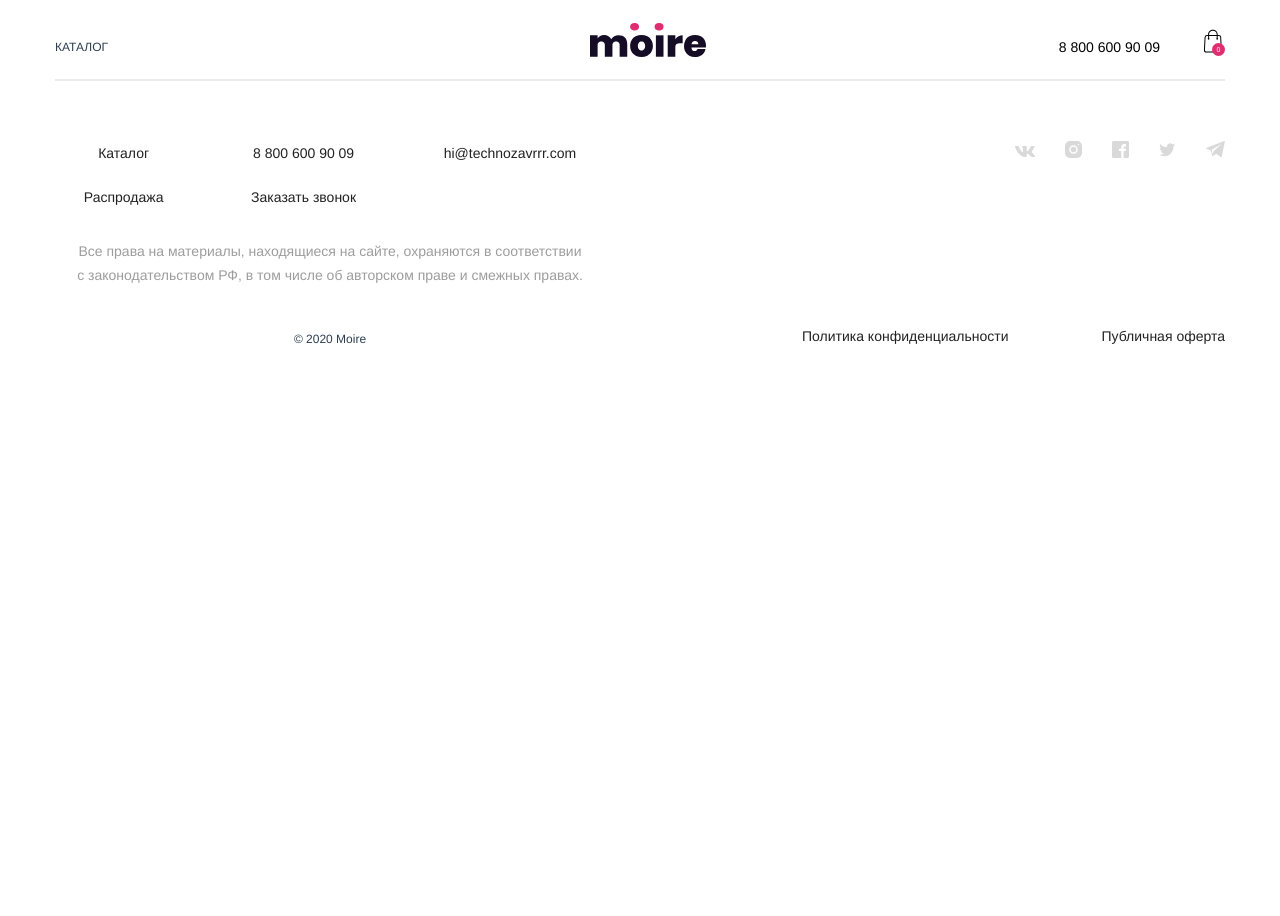
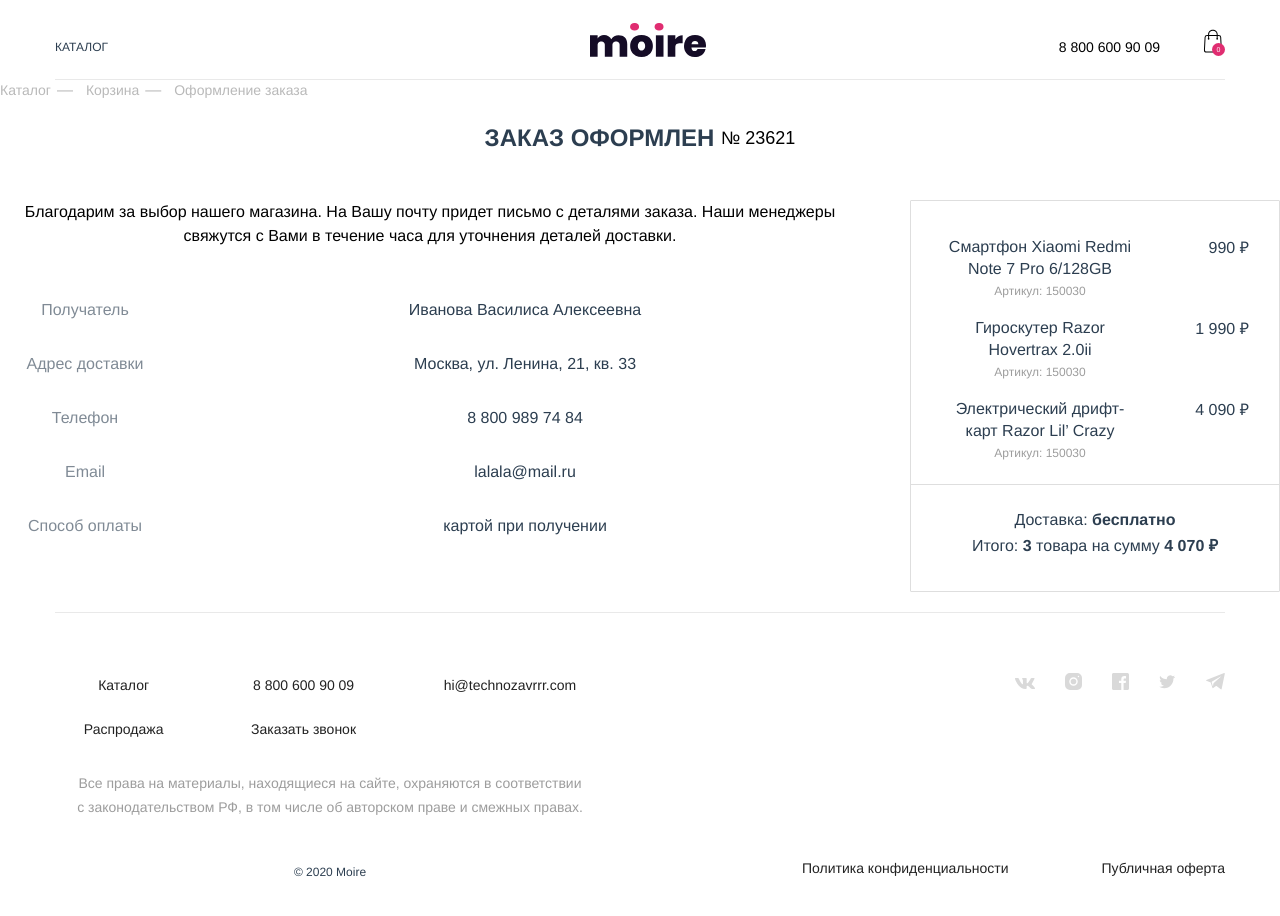
Before and after one commit to teamGro/moire, a Vue app: page /orderInfo in a window 1280 px wide. Shown: the top 916 px of the page. Before the commit the page ends 800 px from the top, so only its background shows below. Built offline with nearby package versions, Linux system fonts and the light colour scheme; no server answers; a web font is replaced by a local one.

Commit message:
added orderInfo page

```diff
--- /dev/null
+++ b/src/pages/OrderInfoPage.vue
@@ -0,0 +1,87 @@
+<template>
+  <div class="content__top">
+    <ul class="breadcrumbs">
+      <li class="breadcrumbs__item">
+        <a class="breadcrumbs__link" href="index.html"> Каталог </a>
+      </li>
+      <li class="breadcrumbs__item">
+        <a class="breadcrumbs__link" href="cart.html"> Корзина </a>
+      </li>
+      <li class="breadcrumbs__item">
+        <a class="breadcrumbs__link"> Оформление заказа </a>
+      </li>
+    </ul>
+
+    <h1 class="content__title">Заказ оформлен <span>№ 23621</span></h1>
+  </div>
+
+  <section class="cart">
+    <form class="cart__form form" action="#" method="POST">
+      <div class="cart__field">
+        <p class="cart__message">
+          Благодарим за&nbsp;выбор нашего магазина. На&nbsp;Вашу почту придет
+          письмо с&nbsp;деталями заказа. Наши менеджеры свяжутся с&nbsp;Вами
+          в&nbsp;течение часа для уточнения деталей доставки.
+        </p>
+
+        <ul class="dictionary">
+          <li class="dictionary__item">
+            <span class="dictionary__key"> Получатель </span>
+            <span class="dictionary__value"> Иванова Василиса Алексеевна </span>
+          </li>
+          <li class="dictionary__item">
+            <span class="dictionary__key"> Адрес доставки </span>
+            <span class="dictionary__value">
+              Москва, ул. Ленина, 21, кв. 33
+            </span>
+          </li>
+          <li class="dictionary__item">
+            <span class="dictionary__key"> Телефон </span>
+            <span class="dictionary__value"> 8 800 989 74 84 </span>
+          </li>
+          <li class="dictionary__item">
+            <span class="dictionary__key"> Email </span>
+            <span class="dictionary__value"> lalala@mail.ru </span>
+          </li>
+          <li class="dictionary__item">
+            <span class="dictionary__key"> Способ оплаты </span>
+            <span class="dictionary__value"> картой при получении </span>
+          </li>
+        </ul>
+      </div>
+
+      <div class="cart__block">
+        <ul class="cart__orders">
+          <li class="cart__order">
+            <h3>Смартфон Xiaomi Redmi Note 7 Pro 6/128GB</h3>
+            <b>990 ₽</b>
+            <span>Артикул: 150030</span>
+          </li>
+          <li class="cart__order">
+            <h3>Гироскутер Razor Hovertrax 2.0ii</h3>
+            <b>1 990 ₽</b>
+            <span>Артикул: 150030</span>
+          </li>
+          <li class="cart__order">
+            <h3>Электрический дрифт-карт Razor Lil’ Crazy</h3>
+            <b>4 090 ₽</b>
+            <span>Артикул: 150030</span>
+          </li>
+        </ul>
+
+        <div class="cart__total">
+          <p>Доставка: <b>бесплатно</b></p>
+          <p>Итого: <b>3</b> товара на сумму <b>4 070 ₽</b></p>
+        </div>
+      </div>
+    </form>
+  </section>
+</template>
+
+<script>
+import { defineComponent } from 'vue';
+
+export default defineComponent({
+  setup() {},
+});
+</script>
--- a/src/pages/OrderPage.vue
+++ b/src/pages/OrderPage.vue
@@ -79,8 +79,9 @@
                     class="options__radio sr-only"
                     type="radio"
                     name="delivery"
-                    value="0"
+                    value="1"
                     checked=""
+                    v-model="userData.deliveryTypeId"
                   />
                   <span class="options__value">
                     Самовывоз <b>бесплатно</b>
@@ -93,7 +94,8 @@
                     class="options__radio sr-only"
                     type="radio"
                     name="delivery"
-                    value="500"
+                    value="2"
+                    v-model="userData.deliveryTypeId"
                   />
                   <span class="options__value"> Курьером <b>290 ₽</b> </span>
                 </label>
@@ -108,8 +110,9 @@
                     class="options__radio sr-only"
                     type="radio"
                     name="pay"
-                    value="card"
+                    value="1"
                     checked=""
+                    v-model="userData.paymentTypeId"
                   />
                   <span class="options__value"> Картой при получении </span>
                 </label>
@@ -119,8 +122,9 @@
                   <input
                     class="options__radio sr-only"
                     type="radio"
-                    name="pay"
+                    name="2"
                     value="cash"
+                    v-model="userData.paymentTypeId"
                   />
                   <span class="options__value"> Наличными при получении </span>
                 </label>
@@ -174,6 +178,7 @@ import {
   computed, defineComponent, reactive, ref,
 } from 'vue';
 import { useStore } from 'vuex';
+import { useRouter } from 'vue-router';
 import axios from 'axios';
 import formatNumber from '@/helpers/formatNumber';
 import OrderInput from '../components/OrderForm/OrderInput.vue';
@@ -184,6 +189,7 @@ export default defineComponent({
   components: { OrderInput, OrderTextarea },
   setup() {
     const store = useStore();
+    const router = useRouter();
     const products = computed(() => store.getters.getBasketItems);
     const userData = reactive({});
     const errors = ref({});
@@ -200,14 +206,13 @@ export default defineComponent({
       errorMessage.value = '';
       axios
         .post(`${url.urlPart}orders?userAccessKey=${accessKey.value}`, {
-          userData,
+          ...userData,
         })
-        .then((response) => {
-          console.log(response);
+        .then(() => {
+          router.push({ name: 'OrderInfo' });
         })
         .catch((err) => {
           errors.value = err.response.data.error.request || {};
-          console.log(err.response.data.error);
           errorMessage.value = 'Похоже произошла ошибка. Попробуйте отправить снова или перезагрузите страницу.';
         });
     }
--- a/src/router/index.js
+++ b/src/router/index.js
@@ -3,6 +3,7 @@ import MainPage from '@/pages/MainPage.vue';
 import ProductPage from '@/pages/ProductPage.vue';
 import BasketPage from '@/pages/BasketPage.vue';
 import OrderPage from '@/pages/OrderPage.vue';
+import OrderInfoPage from '@/pages/OrderInfoPage.vue';
 
 const routes = [
   {
@@ -25,6 +26,11 @@ const routes = [
     name: 'Order',
     component: OrderPage,
   },
+  {
+    path: '/orderInfo',
+    name: 'OrderInfo',
+    component: OrderInfoPage,
+  },
 ];
 
 const router = createRouter({
```
